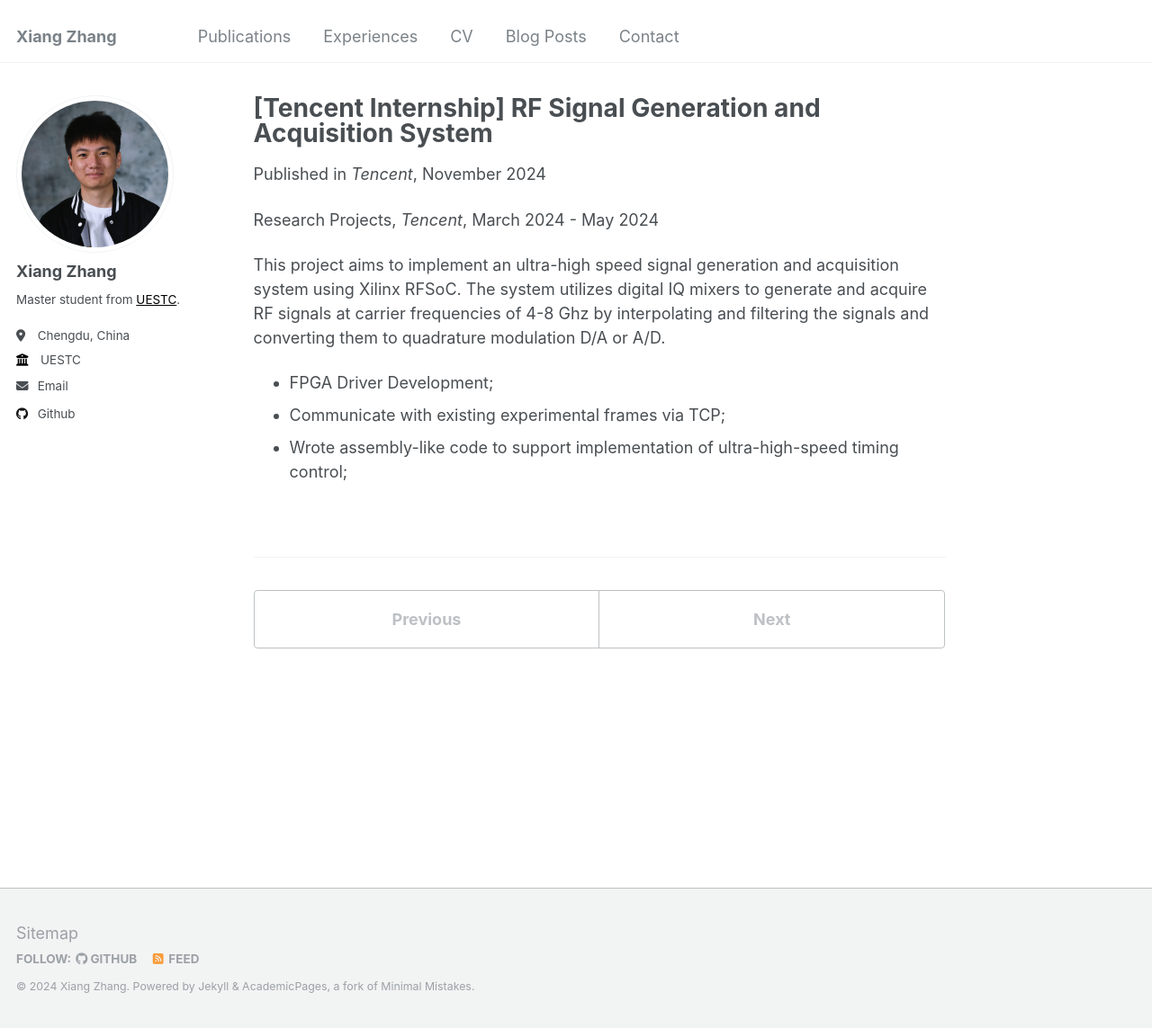
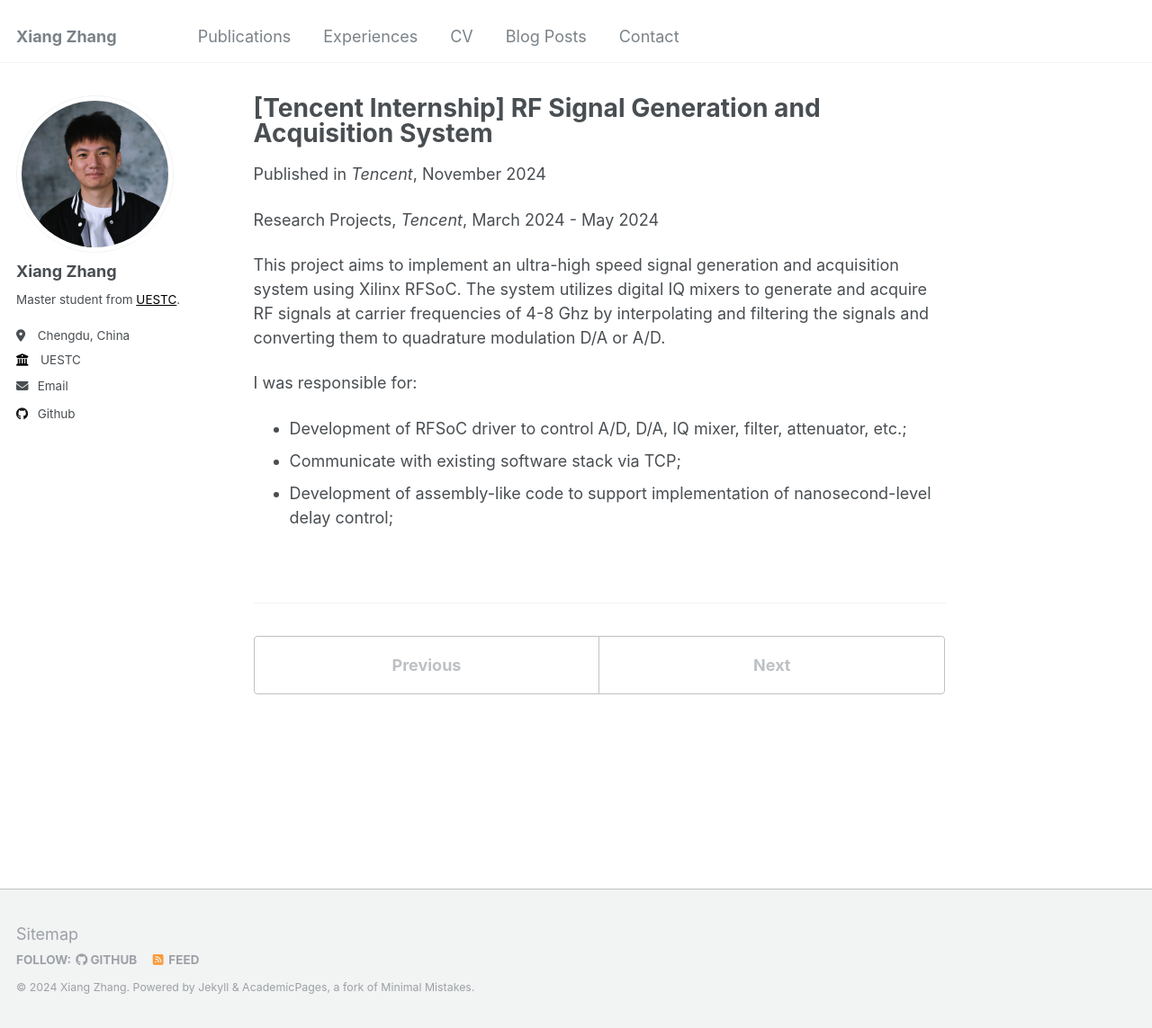
Before and after one commit to innns/innns.github.io, a Jekyll site: the page built from _experiences/2024-RFSoC.md, in a window 1280 px wide and 1143 px high. Shown: the whole window at 90% size. Built offline with Jekyll 4.4.1, drawn with Linux system fonts in a browser that asks for light colours.

Commit message:
update detail and format of  experiences

```diff
--- a/_experiences/2024-RFSoC.md
+++ b/_experiences/2024-RFSoC.md
@@ -11,6 +11,8 @@ location: "Shenzhen, China"
 
 This project aims to implement an ultra-high speed signal generation and acquisition system using Xilinx RFSoC. The system utilizes digital IQ mixers to generate and acquire RF signals at carrier frequencies of 4-8 Ghz by interpolating and filtering the signals and converting them to quadrature modulation D/A or A/D.
 
-* FPGA Driver Development;
-* Communicate with existing experimental frames via TCP;
-* Wrote assembly-like code to support implementation of ultra-high-speed timing control;
+I was responsible for:
+
+* Development of RFSoC driver to control A/D, D/A, IQ mixer, filter, attenuator, etc.;
+* Communicate with existing software stack via TCP;
+* Development of assembly-like code to support implementation of nanosecond-level delay control;
```
Also changed, not shown: _experiences/2019-robocon.md (added, +18 -0 lines), _experiences/2020-GCXL.md (added, +19 -0 lines), _experiences/2021-spine-surgery.md (+9 -4 lines), _experiences/2022-force-feedback.md (+4 -0 lines), _experiences/2024-motion-compensation.md (+3 -1 lines), 2 other files.
